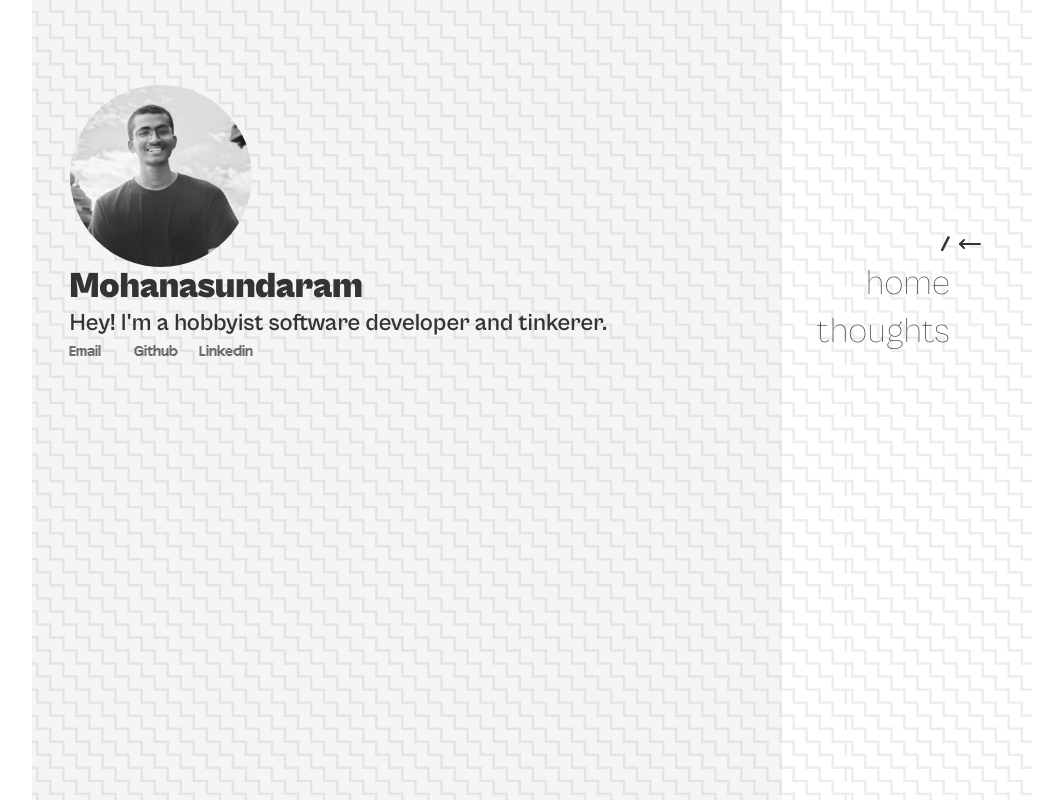
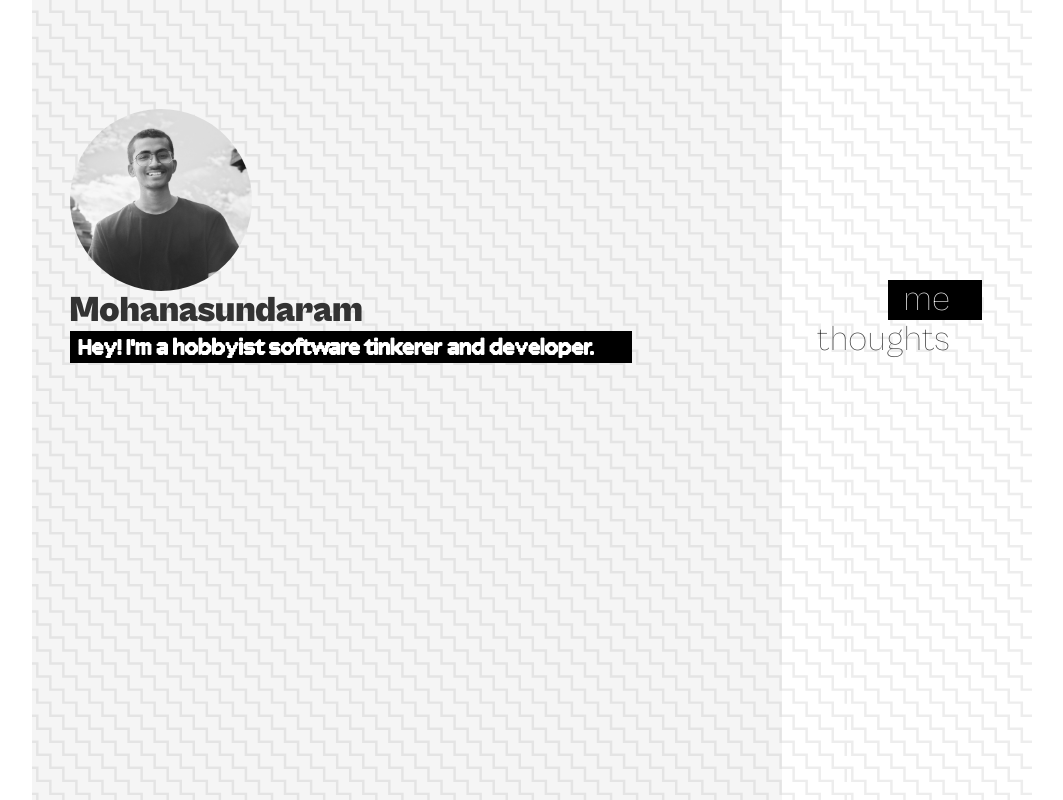
Before and after one commit to iammohan01/thesundaram.in, a SvelteKit app: page / in a window 1280 px wide. Shown: the whole page, without its empty margins (108-1171 px from the left). Built offline with nearby package versions, Linux system fonts and the light colour scheme.

Commit message:
style: refine CSS styles and layout structure for improved readability and consistency

```diff
--- a/src/app.css
+++ b/src/app.css
@@ -1,7 +1,6 @@
 @import 'tailwindcss/base';
 @import 'tailwindcss/components';
 @import 'tailwindcss/utilities';
-
 
 @font-face {
 	font-family: 'CabinetGrotesk';
@@ -13,10 +12,17 @@
 	font-family: 'Array';
 	src: url('/Array-Regular.woff2') format('woff2');
 }
-*{
+* {
 	font-family: 'CabinetGrotesk', sans-serif;
 	font-weight: 400;
 	font-size: 16px;
 	line-height: 1.5;
 	color: #333;
 }
+
+::selection {
+	@apply bg-black text-white;
+}
+.inverted::selection {
+	@apply bg-white text-black;
+}
--- a/src/routes/+layout.svelte
+++ b/src/routes/+layout.svelte
@@ -17,35 +17,29 @@
 
 	let { children } = $props();
 	let routes = [
-		{ name: 'home', path: '/' },
+		{ name: 'me', path: '/' },
 		// { name: 'about', path: '/about' },
 		// { name: 'projects', path: '/projects' },
-		{ name: 'thoughts', path: '/thoughts' },
+		{ name: 'thoughts', path: '/thoughts' }
 	];
 </script>
 
-<div class="bg-pattern container relative mx-auto flex h-screen max-w-[1000px] bg-contain">
-	<div style="view-transition-name: page" class="bg-c-grey h-full w-3/4">
+<div class="container relative mx-auto flex h-screen max-w-[1000px] bg-pattern bg-contain">
+	<div style="view-transition-name: page" class="h-full w-3/4 bg-c-grey">
 		{@render children()}
 	</div>
-	<div
-		class="absolute right-[5%] flex h-[50%] max-h-[900px] w-1/5 flex-col items-end justify-end gap-2"
-	>
-		<span class="flex items-end justify-end gap-2 opacity-100 transition-all duration-300">
-			<span class="font-array font-black">
-				{page.url.pathname}
-			</span>
-			<MoveRight />
-			<!-- current page -->
-		</span>
+	<div class="absolute right-[5%] flex h-[50%] max-h-[900px] w-1/5 flex-col items-end justify-end">
 		{#each routes as route}
 			<a
 				href={route.path}
-				class="{page.url.pathname === route.path && 'text-4xl font-black'}
-					 group flex cursor-pointer items-end justify-end gap-2 text-4xl font-thin transition-all duration-300 hover:text-4xl hover:font-black"
+				class="{page.url.pathname === route.path && 'inverted bg-black text-white'}
+					 inverted group flex cursor-pointer items-end justify-end gap-2 text-4xl font-thin transition-all duration-300 hover:text-4xl hover:font-black"
 			>
-				{route.name}
-				<span class="opacity-0 transition-all duration-300 group-hover:opacity-100">
+				&nbsp; {route.name}
+				<span
+					class="opacity-0 transition-all duration-300 {page.url.pathname !== route.path &&
+						'group-hover:opacity-100'}"
+				>
 					<MoveRight />
 				</span>
 			</a>
--- a/src/routes/+layout.ts
+++ b/src/routes/+layout.ts
@@ -1 +1,2 @@
-export const prerender = true
+export const prerender = true;
+// export const csr = false;
--- a/src/routes/+page.svelte
+++ b/src/routes/+page.svelte
@@ -11,16 +11,18 @@
 	<div class="w-[85%] p-[5%]">
 		<img src="/mohan-1.jpg" class="aspect-square max-w-[182px] rounded-full" alt="" />
 		<h1 class="text-4xl font-black">Mohanasundaram</h1>
-			<p class="text-2xl font-semibold">Hey! I'm a hobbyist software developer and tinkerer.</p>
+		<p class="inverted bg-black font-array text-2xl font-semibold text-white">
+			&nbsp; Hey! I'm a hobbyist software tinkerer and developer.
+		</p>
 		<div class="flex h-[10%]">
-				{#each urls as url}
+			<!-- {#each urls as url}
 				<a
-						class="font-array font-base inline-block w-[65px] transition-all duration-300 hover:underline"
+					class="font-base inline-block w-[65px] font-array transition-all duration-300 hover:underline"
 					href={url.url}
 				>
 					{url.name}
 				</a>
-				{/each}
+			{/each} -->
 		</div>
 	</div>
 	<!-- <div class="h-[10%] ee w-full"> -->
--- a/src/routes/about/+page.svelte
+++ b/src/routes/about/+page.svelte
@@ -5,19 +5,17 @@
 		{ name: 'Linkedin', url: 'https://www.linkedin.com/in/mohanasundaram-j-061bb7218/' }
 	];
 </script>
-<div class="h-full w-3/4 bg-c-grey ">
 
+<div class="h-full w-3/4 bg-c-grey">
 	<div class="flex h-[50%] w-full flex-col items-start justify-end">
 		<div class="w-[85%] p-[5%]">
 			<img src="/mohan-1.jpg" class="aspect-square max-w-[182px] rounded-full" alt="" />
 			<h1 class="text-4xl font-black">Mohanasundaram</h1>
-		<p class="text-2xl font-semibold">
-			Hey! I'm a hobbyist software developer and tinkerer.
-		</p>
+			<p class="text-2xl font-semibold">Hey! I'm a hobbyist software developer and tinkerer.</p>
 			<div class="flex h-[10%]">
 				{#each urls as url}
 					<a
-					class="inline-block font-array font-base transition-all duration-300 hover:underline w-[65px]"
+						class="font-base inline-block w-[65px] font-array transition-all duration-300 hover:underline"
 						href={url.url}
 					>
 						{url.name}
--- a/src/routes/thoughts/+page.svelte
+++ b/src/routes/thoughts/+page.svelte
@@ -1,3 +1,3 @@
-<div class="flex h-full flex-col items-center justify-center">
+<div class="flex h-full flex-col justify-center p-[5%]">
 	<span class="font-array text-4xl"> No thoughts yet! </span>
 </div>
--- a/tailwind.config.ts
+++ b/tailwind.config.ts
@@ -14,8 +14,8 @@
 			},
 			fontFamily: {
 				sans: ['CabinetGrotesk', 'system-ui', 'sans-serif'],
-				array : ['Array']
-			},
+				array: ['Array']
+			}
 		}
 	},
 
```
Lines whose indentation alone changed are shown as unchanged.
